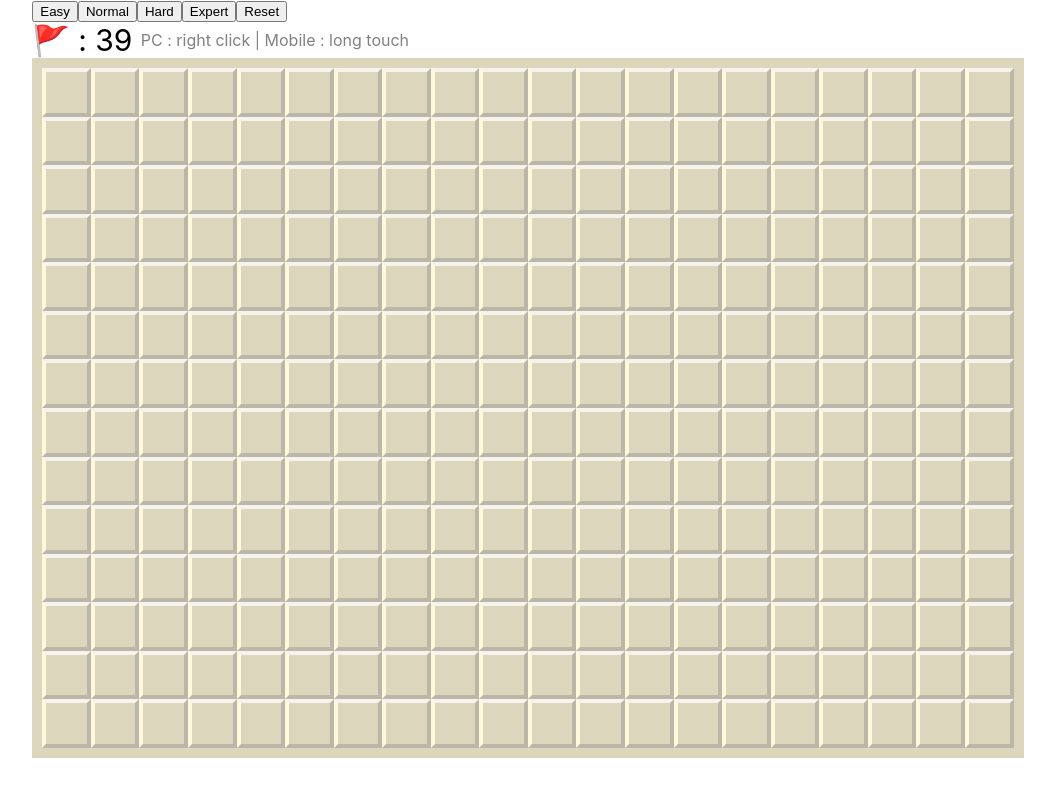
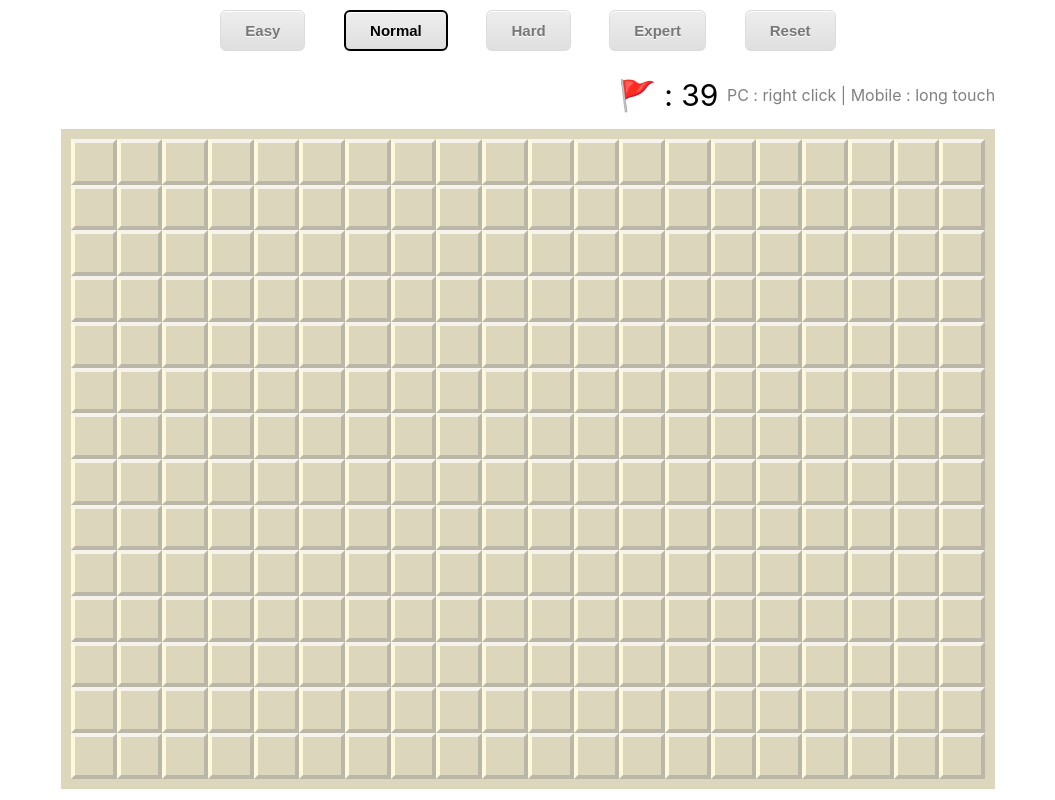
Before and after one commit to AHannelais/minesweeper, a React (Create React App) app: page / in a window 1280 px wide. Shown: the whole page, without its empty margins (112-1167 px from the left). Built offline with nearby package versions, Linux system fonts and the light colour scheme.

Commit message:
buttons and end tittle

```diff
--- a/src/components/Grid.tsx
+++ b/src/components/Grid.tsx
@@ -27,10 +27,9 @@ function Grid() {
   const [isGameWon, setGameWon] = useState(false);
   const [isFistClick, setFirstClick] = useState(true);
   const [flags, setFlags] = useState(0);
-  console.log("width ratio", (window.innerWidth / width) * 0.95);
-  console.log("height ration", (window.innerHeight / height) * 0.85);
+
   const toTest =
-    (window.innerWidth / width) * 0.95 < (window.innerHeight / height) * 0.85
+    (window.innerWidth / width) * 0.95 < (window.innerHeight / height) * 0.8
       ? "width"
       : "heigth";
   const unit =
@@ -38,9 +37,9 @@ function Grid() {
       ? width * 50 < window.innerWidth * 0.95
         ? 50
         : (window.innerWidth * 0.95) / width
-      : height * 50 < window.innerHeight * 0.85
+      : height * 50 < window.innerHeight * 0.8
       ? 50
-      : (window.innerHeight * 0.85) / height;
+      : (window.innerHeight * 0.8) / height;
 
   // eslint-disable-next-line
   useEffect(() => {
@@ -260,12 +259,19 @@ function Grid() {
   return (
     <div>
       <Settings {...settingsProps} />
+      <p
+        style={{
+          textAlign: "right",
+        }}
+      >
         <span style={{ verticalAlign: "middle", fontSize: "30px" }}>
           🚩 : {bombAmount - flags}{" "}
         </span>
         <span style={{ verticalAlign: "middle", color: "grey" }}>
           PC : right click | Mobile : long touch
         </span>
+      </p>
+
       <Wrapper
         width={width}
         height={height}
@@ -285,7 +291,9 @@ function Grid() {
           />
         ))}
       </Wrapper>
+      <Title>
         {isGameOver ? "Game Over " : isGameWon ? "Congratulation" : ""}
+      </Title>
     </div>
   );
 }
@@ -307,3 +315,13 @@ const Wrapper = styled.div`
   margin: auto 0;
   border: 10px solid #dcd6bc;
 `;
+const Title = styled.h3`
+  position: absolute;
+  top: 50%;
+  left: 50%;
+  font-family: Arial, Helvetica, sans-serif;
+  font-size: 70px;
+  transform: translate(-50%, -50%);
+  -webkit-text-stroke-width: 3px;
+  -webkit-text-stroke-color: #fff;
+`;
--- a/src/components/Settings.tsx
+++ b/src/components/Settings.tsx
@@ -1,6 +1,8 @@
-import React from "react";
+import React, { useState } from "react";
+import styled from "styled-components";
+
 const isHorrizontal = window.innerWidth > window.innerHeight ? true : false;
-import styled from "styled-components";
+
 interface Props {
   width: number;
   height: number;
@@ -20,27 +22,32 @@ function Settings({
   onChangeHeight,
   onChangeWidth,
 }: Props) {
+  const [selectedMode, setSelectedMode] = useState("normal");
   const onChangeDifficulty = async (newDifficulty: string) => {
     switch (newDifficulty) {
       case "easy":
         onChangeBombAmount(10);
         onChangeHeight(isHorrizontal ? 8 : 11);
         onChangeWidth(isHorrizontal ? 11 : 8);
+        setSelectedMode("easy");
         break;
       case "normal":
         onChangeBombAmount(39);
         onChangeHeight(isHorrizontal ? 14 : 20);
-        onChangeWidth(isHorrizontal ? 20 : 14);
+        onChangeWidth(isHorrizontal ? 21 : 14);
+        setSelectedMode("normal");
         break;
       case "hard":
         onChangeBombAmount(102);
         onChangeHeight(isHorrizontal ? 20 : 29);
         onChangeWidth(isHorrizontal ? 29 : 20);
+        setSelectedMode("hard");
         break;
       case "expert":
         onChangeBombAmount(230);
         onChangeHeight(isHorrizontal ? 26 : 38);
         onChangeWidth(isHorrizontal ? 38 : 26);
+        setSelectedMode("expert");
         break;
       default:
         break;
@@ -48,8 +55,15 @@ function Settings({
   };
 
   return (
-    <div>
+    <div
+      style={{
+        display: "flex",
+        width: "70%",
+        margin: "auto",
+      }}
+    >
       <Button
+        selected={selectedMode === "easy"}
         onClick={() => {
           onChangeDifficulty("easy");
         }}
@@ -57,6 +71,7 @@ function Settings({
         Easy
       </Button>
       <Button
+        selected={selectedMode === "normal"}
         onClick={() => {
           onChangeDifficulty("normal");
         }}
@@ -64,6 +79,7 @@ function Settings({
         Normal
       </Button>
       <Button
+        selected={selectedMode === "hard"}
         onClick={() => {
           onChangeDifficulty("hard");
         }}
@@ -71,34 +87,39 @@ function Settings({
         Hard
       </Button>
       <Button
+        selected={selectedMode === "expert"}
         onClick={() => {
           onChangeDifficulty("expert");
         }}
       >
         Expert
       </Button>
+
       <Button onClick={resetBoard}>Reset</Button>
     </div>
   );
 }
-
+interface ButtonProps {
+  selected?: boolean;
+}
 export default Settings;
 const Button = styled.button`
-  .myButton {
   box-shadow: inset 0px 1px 0px 0px #ffffff;
   background: linear-gradient(to bottom, #ededed 5%, #dfdfdf 100%);
   background-color: #ededed;
   border-radius: 6px;
-    border: 1px solid #dcdcdc;
+  border: ${(p: ButtonProps) =>
+    p.selected ? "2px solid black" : "1px solid #dcdcdc"};
+
   display: inline-block;
   cursor: pointer;
-    color: #777777;
+  color: ${(p: ButtonProps) => (p.selected ? "#000000" : "#777777")};
   font-family: Arial;
   font-size: 15px;
   font-weight: bold;
   padding: 10px 24px;
   text-decoration: none;
-    margin : 10px
+  margin: 10px auto;
   text-shadow: 0px 1px 0px #ffffff;
   :hover {
     background: linear-gradient(to bottom, #dfdfdf 5%, #ededed 100%);
@@ -108,5 +129,4 @@ const Button = styled.button`
     position: relative;
     top: 1px;
   }
-  }
 `;
```
Lines whose indentation alone changed are shown as unchanged.
